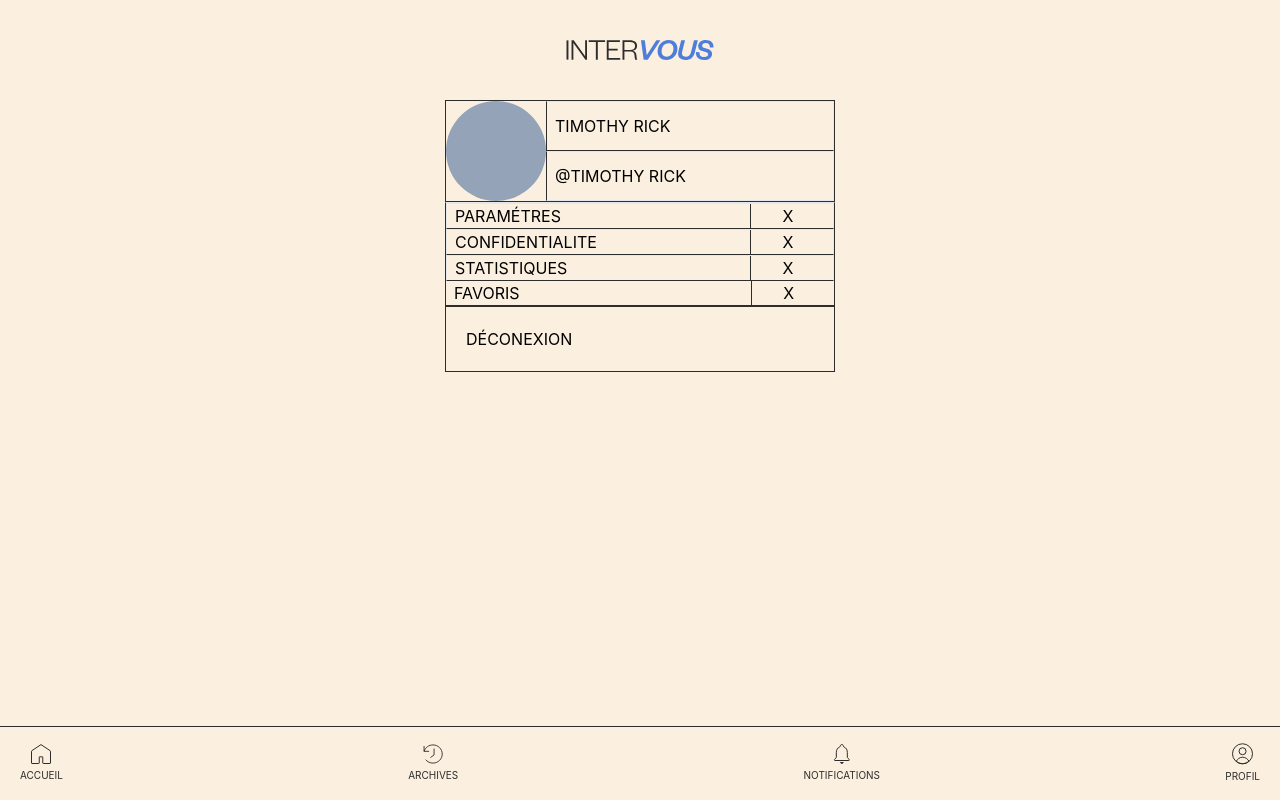
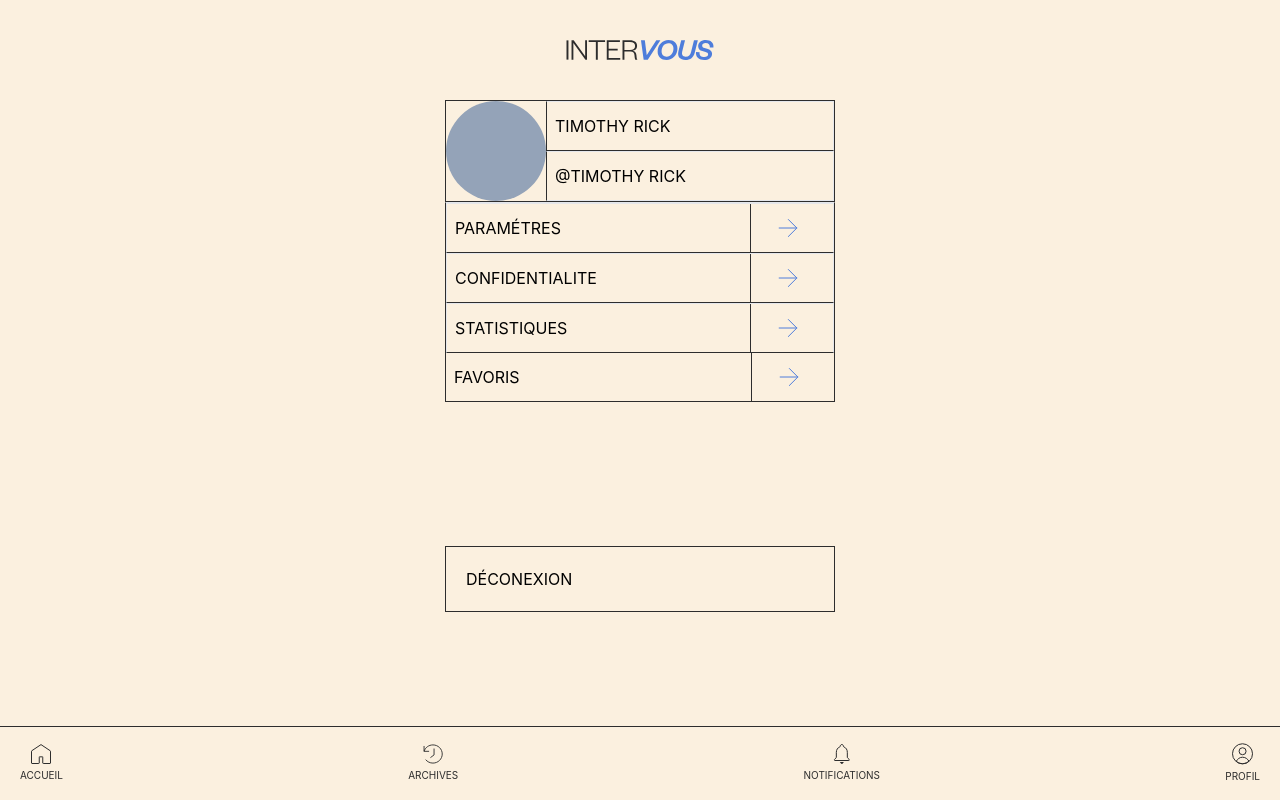
Before and after one commit to collectif-allela/intervous, a Vue app in the folder client/: page /account in a window 1280 px wide. Built offline with nearby package versions, Linux system fonts and the light colour scheme.

Commit message:
parameters

```diff
--- a/client/src/assets/Arrow.vue
+++ b/client/src/assets/Arrow.vue
@@ -1,6 +1,7 @@
 <template>
-<svg width="18" height="18" viewBox="0 0 18 18" fill="none" xmlns="http://www.w3.org/2000/svg">
-<path d="M17.5925 8.33052L1.11209 0.0792214C0.982921 0.0145362 0.837833 -0.0113817 0.694296 0.0045884C0.550758 0.0205585 0.414891 0.0777358 0.303053 0.169236C0.196249 0.258869 0.11653 0.376558 0.0728595 0.509072C0.0291889 0.641586 0.0232975 0.783671 0.0558478 0.919354L2.27321 8.99813L0.0258835 17.0544C-0.00466029 17.1677 -0.00822568 17.2866 0.0154741 17.4016C0.0391738 17.5165 0.0894776 17.6243 0.16234 17.7162C0.235203 17.8081 0.328591 17.8817 0.434996 17.9309C0.541401 17.9801 0.657854 18.0036 0.774991 17.9996C0.892258 17.9988 1.00772 17.9706 1.11209 17.917L17.5925 9.66574C17.7152 9.60279 17.8181 9.50715 17.89 9.38936C17.962 9.27157 18 9.13619 18 8.99813C18 8.86007 17.962 8.7247 17.89 8.6069C17.8181 8.48911 17.7152 8.39347 17.5925 8.33052ZM1.93611 15.8317L3.59164 9.74825H10.5134V8.24801H3.59164L1.93611 2.16455L15.5774 8.99813L1.93611 15.8317Z" fill="#FBF0DF"/>
+<svg width="20" height="18" viewBox="0 0 20 18" fill="none" xmlns="http://www.w3.org/2000/svg">
+<path d="M18.8541 9L1.14575 9" stroke="#4E7DDB" stroke-linecap="round" stroke-linejoin="round"/>
+<path d="M10.354 0.5L18.854 9L10.354 17.5" stroke="#4E7DDB" stroke-linecap="round" stroke-linejoin="round"/>
 </svg>
 
 </template>
--- a/client/src/views/Account.vue
+++ b/client/src/views/Account.vue
@@ -19,26 +19,26 @@
         <ul class="flex h-full w-full flex-col border border-b-black border-l-black border-r-black">
 
           <li class="flex h-full items-center px-2 justify-between border border-b-black ">
-            <p class="flex items-center h-full w-4/5 uppercase border-r border-black">paramétres</p>
-            <button class="w-1/5 ">X</button>
+            <p class="py-3 flex items-center h-full w-4/5 uppercase border-r border-black">paramétres</p>
+            <button class="w-1/5 flex justify-center"><arrow/></button>
           </li>
 
            <li class="flex h-full items-center px-2 justify-between border border-b-black ">
-            <p class="flex items-center h-full w-4/5 uppercase border-r border-black">CONFIDENTIALITE</p>
-            <button class="w-1/5 ">X</button>
+            <p class="py-3 flex items-center h-full w-4/5 uppercase border-r border-black">CONFIDENTIALITE</p>
+            <button class="w-1/5 flex justify-center"><arrow/></button>
           </li>
            <li class="flex h-full items-center px-2 justify-between border border-b-black ">
-            <p class="flex items-center h-full w-4/5 uppercase border-r border-black">STATISTIQUES</p>
-            <button class="w-1/5 ">X</button>
+            <p class="py-3 flex items-center h-full w-4/5 uppercase border-r border-black">STATISTIQUES</p>
+            <button class="w-1/5 flex justify-center"><arrow/></button>
           </li>
            <li class="flex h-full items-center px-2 justify-between  ">
-            <p class="flex items-center h-full w-4/5 uppercase border-r border-black">favoris</p>
-            <button class="w-1/5 ">X</button>
+            <p class="py-3 flex items-center h-full w-4/5 uppercase border-r border-black">favoris</p>
+            <button class="w-1/5 flex justify-center"><arrow/></button>
           </li>
 
         </ul>
       </div>
-      <div class="flex h-full items-end">
+      <div class="flex h-full items-end mt-36">
         <button  @click="logout" class="w-full border border-black p-5 text-start uppercase">Déconexion</button>
       </div>
     </div>
@@ -48,10 +48,12 @@
 <script>
 import axios from 'axios';
 import logo from '../assets/logo.vue';
+import arrow from '../assets/arrow.vue';
 import querystring from 'querystring';
 
 export default {
-  components: { logo },
+  components: { logo,
+  arrow },
   data() {
     return {
       user : {
```
